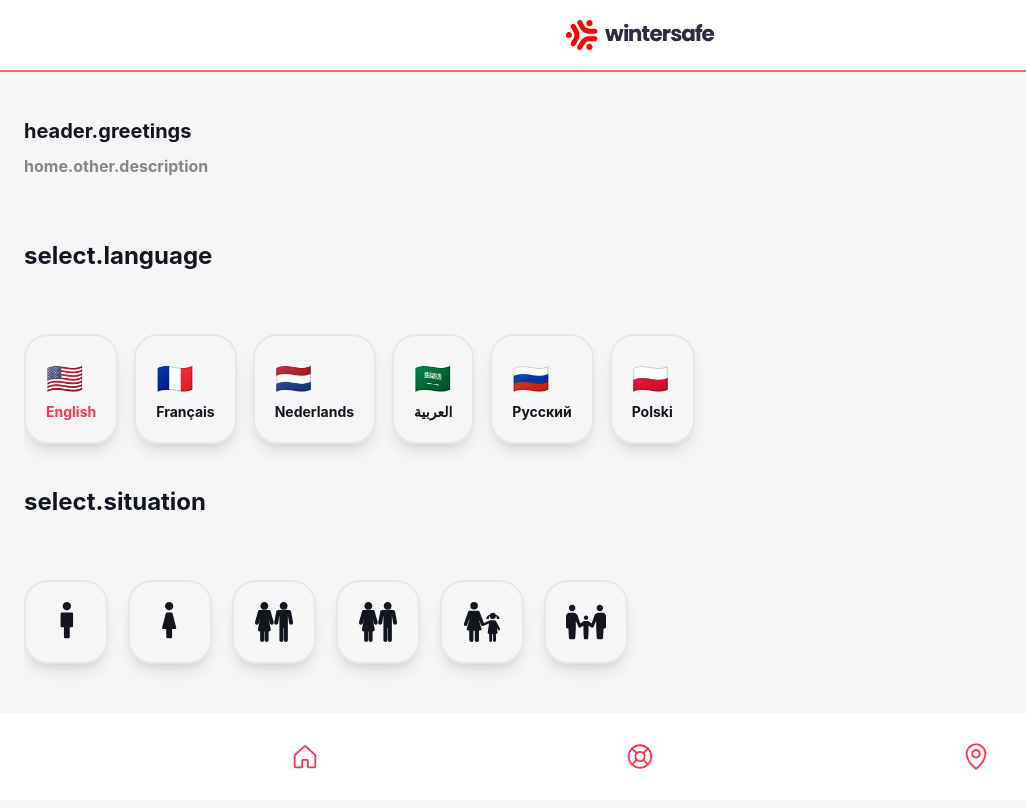
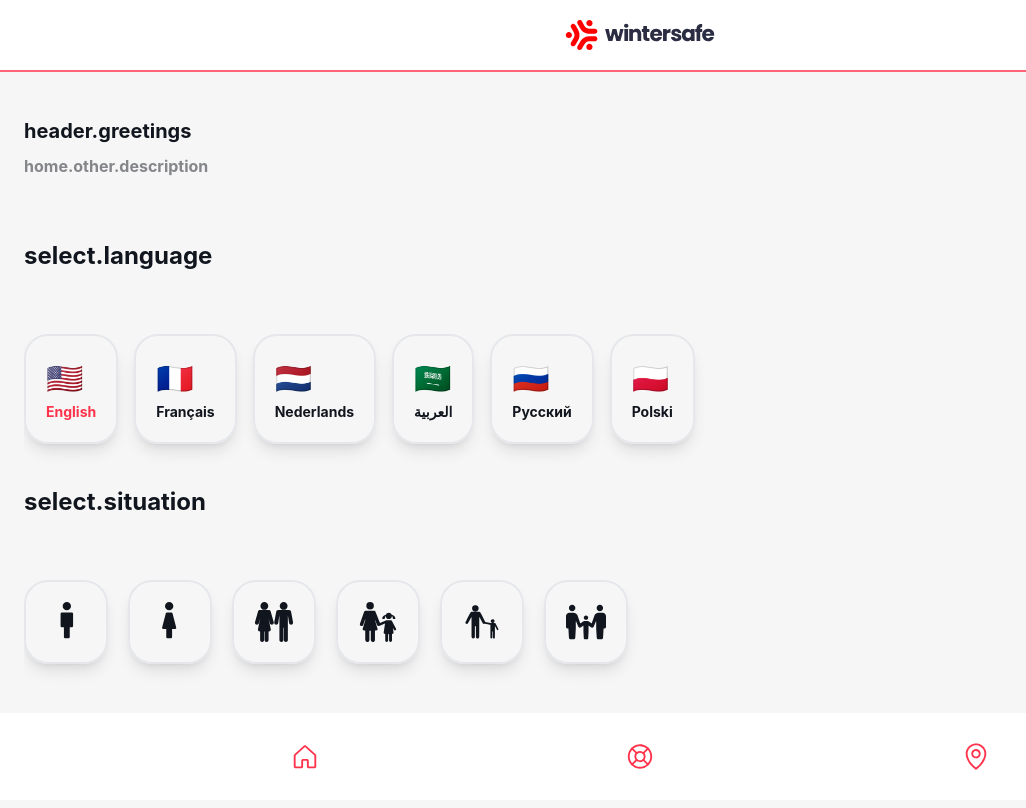
Before and after one commit to hamzaPixl/wintersafe, a Next.js app: page / in a window 1280 px wide. Shown: the top 808 px of the page, without its empty margins (0-1026 px from the left). Built offline with nearby package versions, Linux system fonts and the light colour scheme; no server answers.

Commit message:
quick fix for centers

```diff
--- a/src/container/steps/situations.js
+++ b/src/container/steps/situations.js
@@ -5,6 +5,7 @@ import MaleIcon from '../../icons/male'
 import FemaleIcon from '../../icons/female'
 import FemaleAndChildrenIcon from '../../icons/femaleAndChildren'
 import FamilyIcon from '../../icons/family'
+import MaleAndChildrenIcon from '../../icons/maleAndChildren'
 
 const situations = [
   {
@@ -26,16 +27,16 @@ const situations = [
     image: <CoupleIcon />,
   },
   {
-    id: 'maleAndChildren',
-    title: 'home.situations.maleAndChildren.title',
-    description: 'home.situations.maleAndChildren.description',
-    image: <CoupleIcon />,
-  },
-  {
     id: 'femaleAndChildren',
     title: 'home.situations.femaleAndChildren.title',
     description: 'home.situations.femaleAndChildren.description',
     image: <FemaleAndChildrenIcon />,
+  },
+  {
+    id: 'maleAndChildren',
+    title: 'home.situations.maleAndChildren.title',
+    description: 'home.situations.maleAndChildren.description',
+    image: <MaleAndChildrenIcon />,
   },
   {
     id: 'family',
--- /dev/null
+++ b/src/icons/maleAndChildren.js
@@ -0,0 +1,44 @@
+export default function MaleAndChildrenIcon() {
+  return (
+    <svg
+      version='1.0'
+      xmlns='http://www.w3.org/2000/svg'
+      width='40'
+      height='40'
+      viewBox='0 0 949.000000 943.000000'
+    >
+      <g
+        transform='translate(0.000000,943.000000) scale(0.100000,-0.100000)'
+        fill='currentColor'
+        stroke='none'
+      >
+        <path
+          d='M3005 8704 c-92 -20 -255 -100 -331 -163 -197 -164 -308 -438 -276
+-686 23 -173 92 -322 209 -446 294 -311 783 -330 1095 -40 186 171 275 411
+247 658 -35 314 -245 565 -554 663 -93 29 -288 37 -390 14z'
+        />
+        <path
+          d='M2232 7144 c-66 -15 -126 -48 -170 -93 -26 -27 -132 -221 -352 -642
+-172 -332 -439 -845 -592 -1139 -154 -294 -286 -557 -295 -583 -25 -76 -14
+-178 27 -255 39 -73 83 -115 160 -151 46 -22 69 -26 140 -26 71 0 94 4 142 27
+110 51 108 49 553 903 l410 787 5 -2428 c5 -2300 6 -2431 23 -2474 60 -151
+170 -244 319 -270 152 -27 312 46 396 178 65 102 62 26 62 1434 l0 1278 120 0
+120 0 2 -1292 3 -1293 21 -52 c31 -75 86 -145 146 -186 78 -54 130 -70 228
+-70 97 0 163 21 242 79 50 37 119 132 140 192 10 29 14 541 18 2479 l5 2441
+410 -790 c448 -862 448 -863 560 -915 51 -24 73 -28 145 -28 76 0 93 4 149 31
+l64 32 651 -129 c358 -71 652 -129 654 -129 1 0 2 -688 2 -1528 0 -1224 3
+-1538 13 -1578 18 -68 58 -118 120 -149 135 -67 295 9 326 156 7 33 11 297 11
+774 l0 725 65 0 64 0 3 -752 3 -753 31 -55 c96 -170 336 -156 416 25 10 24 14
+303 18 1441 l5 1412 234 -450 c129 -247 245 -464 260 -480 118 -141 353 -43
+339 141 -4 50 -39 123 -348 716 -189 363 -357 675 -374 694 -54 59 -68 61
+-363 62 -253 1 -265 2 -205 15 167 36 294 150 344 308 15 47 19 82 16 157 -3
+87 -7 103 -41 171 -60 122 -150 199 -276 238 -285 88 -579 -130 -581 -430 0
+-123 49 -237 140 -324 66 -63 137 -102 223 -120 59 -13 48 -14 -183 -15 l-245
+-1 -604 120 c-332 66 -605 121 -606 122 -1 2 -36 68 -77 148 -84 162 -654
+1257 -934 1795 -100 193 -199 369 -219 393 -44 51 -125 99 -180 107 -78 12
+-1854 11 -1903 -1z'
+        />
+      </g>
+    </svg>
+  )
+}
--- a/src/pages/centers/[slug].js
+++ b/src/pages/centers/[slug].js
@@ -31,7 +31,7 @@ export default function CenterSlug() {
           <div className='grid grid-cols-1 gap-4'>
             <Link
               className='flex flex-row gap-5 items-center text-primary-500'
-              href={`https://maps.google.com/?q=${center?.lat},${center?.long}`}
+              href={`https://${center?.addressLink}`}
             >
               <LocationIcon />
               <p className='font-bold text-secondary-900/50'>{`${center?.address}`}</p>
```
Also changed, not shown: src/api/centers.json (+9 -18 lines).
